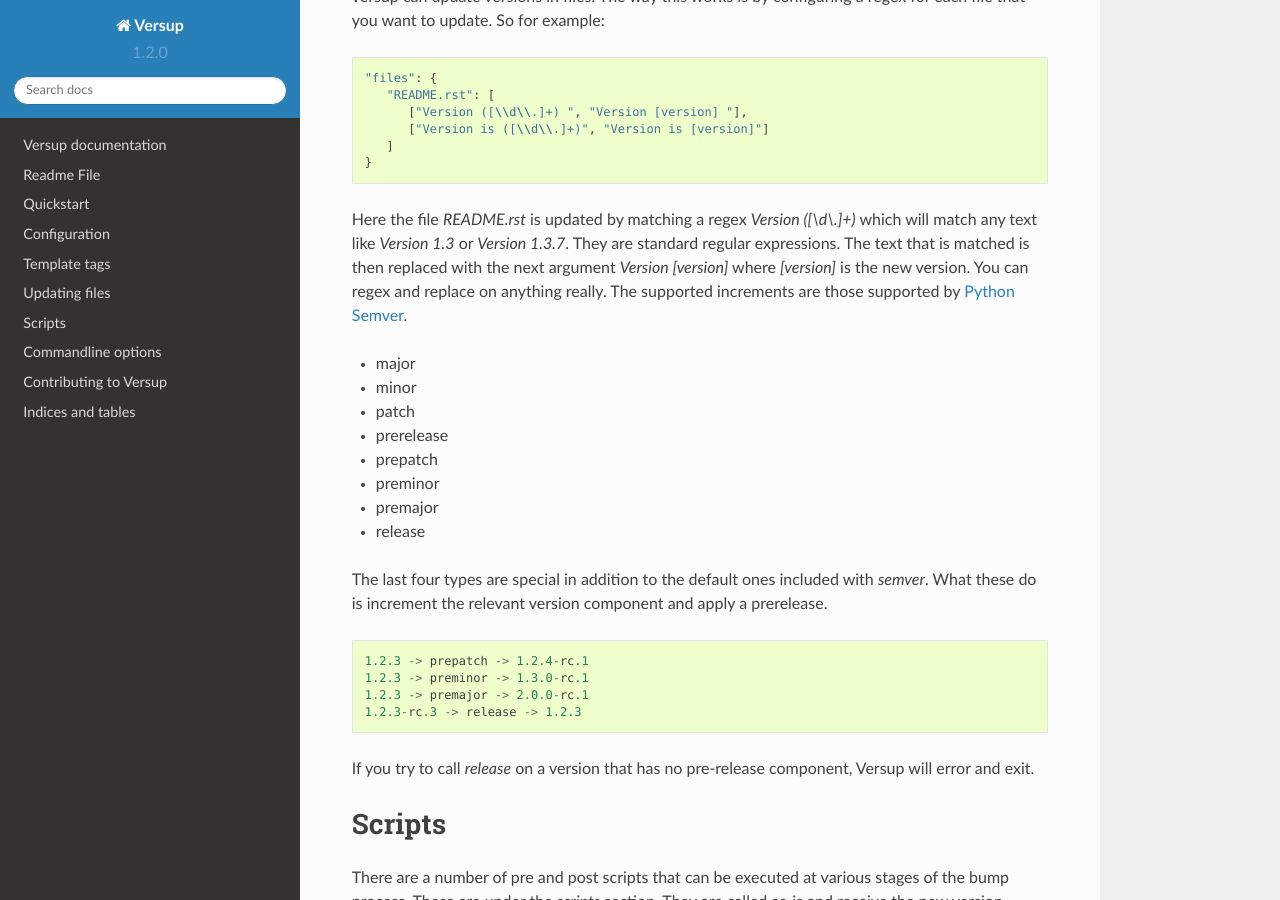
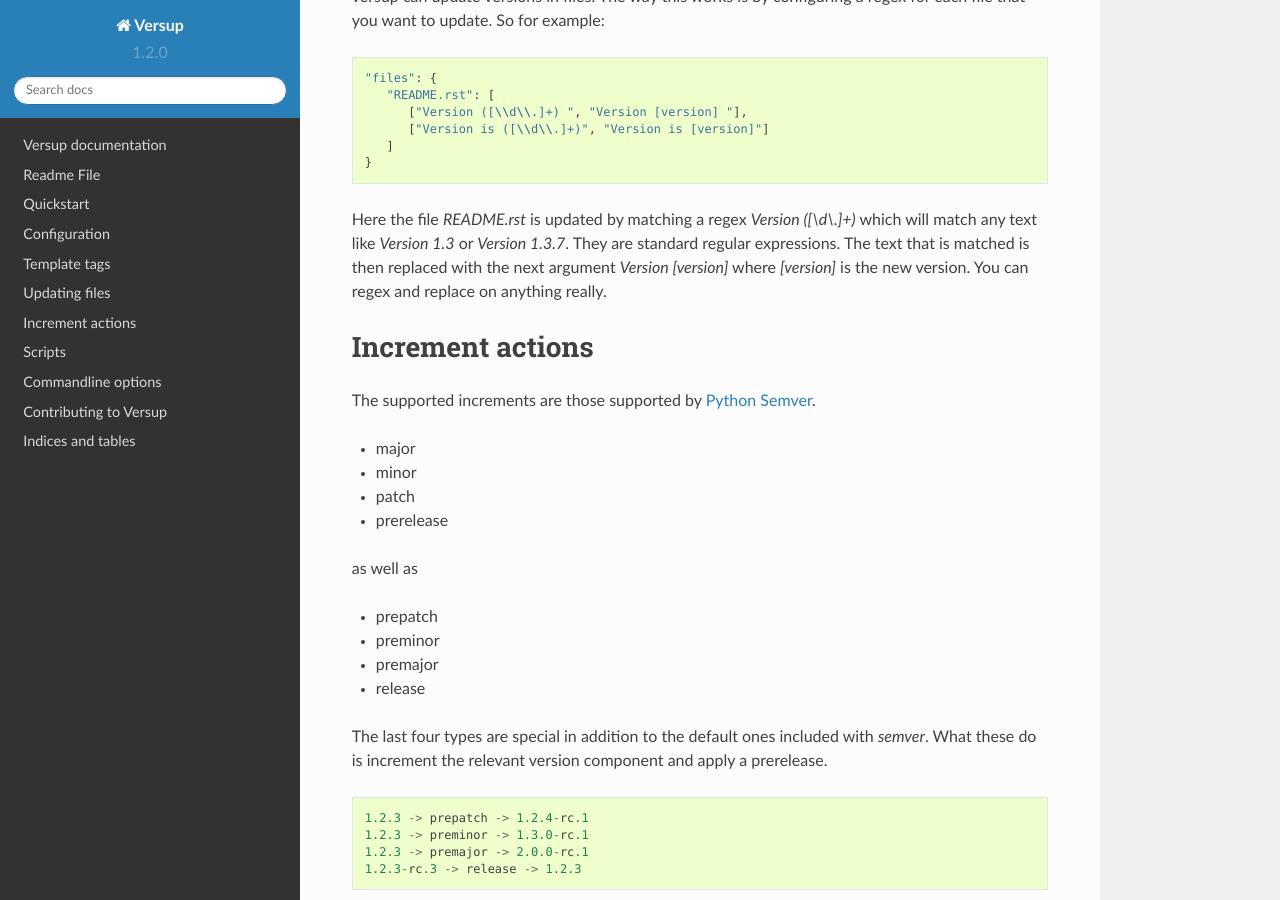
Before and after one commit to Svenito/versup, a Sphinx documentation site: the page built from docs/source/index.rst, in a window 1280 px wide and 900 px high, scrolled down 1505 px. Built offline with Sphinx 7.4.7 and the Read the Docs theme 2.0.0, drawn with Linux system fonts in a browser that asks for light colours.

Commit message:
Update docs to fix header for actions

```diff
--- a/docs/source/index.rst
+++ b/docs/source/index.rst
@@ -85,6 +85,10 @@
 regular expressions. The text that is matched is then replaced with the next argument
 `Version [version]` where `[version]` is the new version. You can regex and replace on
 anything really.
+
+Increment actions
+=================
+
 The supported increments are those supported by
 `Python Semver <https://python-semver.readthedocs.io/en/latest/usage.html#raising-parts-of-a-version>`_.
 
@@ -92,6 +96,9 @@
 - minor
 - patch
 - prerelease
+
+as well as
+
 - prepatch
 - preminor
 - premajor
```
